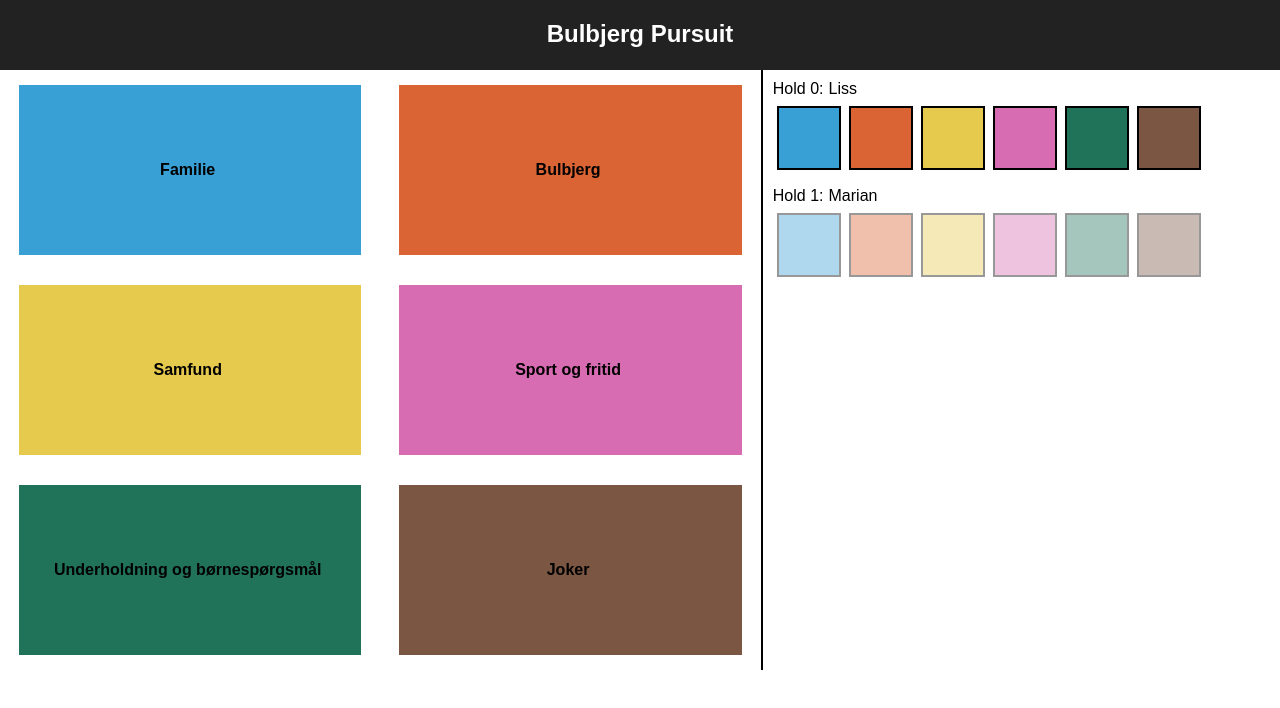
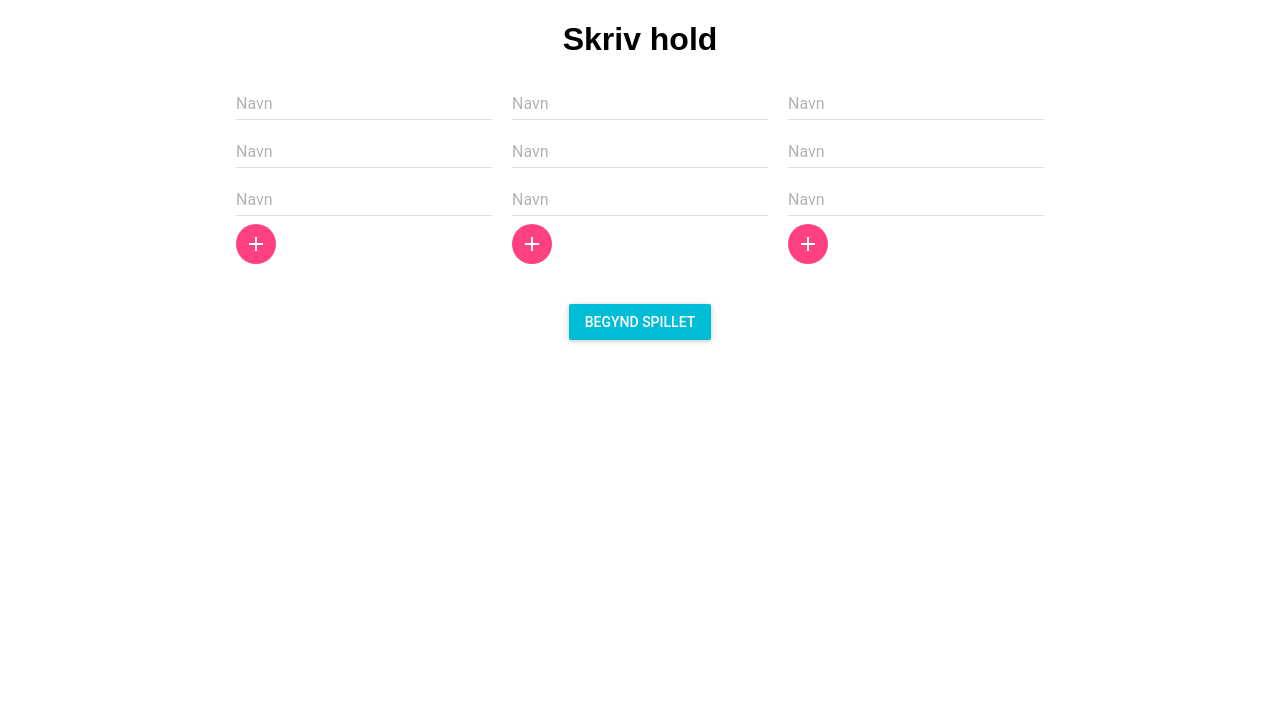
Before and after one commit to PeterThorsen/BulbjergPursuit, a React (Create React App) app: page / in a window 1280 px wide. Shown: the top 708 px of the page. Built offline with nearby package versions, Linux system fonts and the light colour scheme; what react-tap-event-plugin would draw is missing.

Commit message:
Added login view

```diff
--- a/src/App.js
+++ b/src/App.js
@@ -9,17 +9,15 @@ class App extends Component {
     constructor(props) {
         super(props);
 
-        let team1 = ["Liss"];
-        let team2 = ["Marian"];
-        let newTeams = [];
-        newTeams.push(team1);
-        newTeams.push(team2);
+        let newTeams = props.teams;
         let newTeamCheeses = [];
-        newTeamCheeses.push([]);
-        newTeamCheeses.push([]);
+        for(let i = 0; i<newTeams.length; i++) {
+            newTeamCheeses.push([]);
+        }
         for (let i = 0; i < 6; i++) {
-            newTeamCheeses[0][i] = false;
-            newTeamCheeses[1][i] = false;
+            for(let j = 0; j<newTeamCheeses.length; j++) {
+                newTeamCheeses[j][i] = false;
+            }
         }
 
 
@@ -29,6 +27,10 @@ class App extends Component {
             currentTeam: 0,
             openCheeseQuestion: -1,
         };
+
+        /*window.onbeforeunload = function() {
+            return true;
+        };*/
     }
 
     render() {
--- /dev/null
+++ b/src/LoginView.css
@@ -0,0 +1,23 @@
+.login-view {
+}
+
+.login-view-main-content {
+    margin-left: 10%;
+    margin-right: 10%;
+    display: flex;
+    flex-direction:column;
+    align-items: center;
+}
+
+.team-selector {
+    display: flex;
+    flex-direction:row;
+    justify-content:center;
+}
+
+.login-row {
+    display: flex;
+    flex-direction:column;
+    margin-left: 10px;
+    margin-right: 10px;
+}
--- /dev/null
+++ b/src/LoginView.js
@@ -0,0 +1,93 @@
+import React, {Component} from 'react';
+import App from './App';
+import './LoginView.css';
+import TextField from 'material-ui/TextField';
+import FloatingActionButton from 'material-ui/FloatingActionButton';
+import ContentAdd from 'material-ui/svg-icons/content/add';
+import RaisedButton from 'material-ui/RaisedButton';
+
+class Question extends Component {
+
+    constructor(props) {
+        super(props);
+        this.state = {
+            teams: [["", "", ""],["", "", ""],["", "", ""]],
+            showApp: false,
+        };
+    }
+
+    render() {
+        if (this.state.showApp) return <App teams={this.state.teams}/>;
+        return <div className="login-view">
+            <div className="login-view-main-content">
+                <h1>Skriv hold</h1>
+                {this.renderTeamSelector()}
+                <RaisedButton label="Begynd spillet"
+                              primary={true}
+                              style={{marginTop: '40px'}}
+                              onTouchTap={this.showApp.bind(this)}/>
+
+            </div>
+        </div>
+    }
+
+    showApp() {
+        this.setState({
+            showApp: true
+        })
+    }
+
+    renderTeamSelector() {
+        let innerContent = [];
+        for (let i = 0; i < this.state.teams.length; i++) {
+            let team = this.state.teams[i];
+            let teamMembers = [];
+            for (let j = 0; j < team.length; j++) {
+                teamMembers.push(<TextField
+                    key={"member" + i + "," + j}
+                    hintText="Navn"
+                    defaultValue={team[j]}
+                    onChange={(event, text) => this.textChange(text, i, j)}
+                />)
+            }
+            innerContent.push(teamMembers);
+        }
+        let content = [];
+        for(let i = 0; i<innerContent.length; i++) {
+            content.push(<div className="login-row">
+                {innerContent[i]}
+                <FloatingActionButton mini={true}
+                                      style={{boxShadow: 'none'}}
+                                      secondary={true}
+                                      key={"ButtonAdd" + i}
+                                      onTouchTap={this.addRow.bind(this, i)}>
+                    <ContentAdd/>
+                </FloatingActionButton>
+            </div>);
+        }
+
+        return <div className="team-selector">
+            {content}
+        </div>
+    }
+
+    textChange(text, i, j) {
+        let teams = this.state.teams;
+        teams[i][j] = text;
+        this.setState({
+            teams: teams
+        })
+    }
+
+    addRow(i) {
+        let teams = this.state.teams;
+        let newTeam = teams[i];
+        newTeam.push("");
+        teams[i] = newTeam;
+        this.setState({
+            teams: teams
+        })
+    }
+}
+
+export default Question;
--- a/src/index.js
+++ b/src/index.js
@@ -1,6 +1,7 @@
 import React from 'react';
 import ReactDOM from 'react-dom';
 import App from './App';
+import LoginView from './LoginView';
 import './index.css';
 import MuiThemeProvider from 'material-ui/styles/MuiThemeProvider';
 import injectTapEventPlugin from 'react-tap-event-plugin';
@@ -8,7 +9,8 @@ injectTapEventPlugin();
 
 const ThemeApp = () => (
     <MuiThemeProvider>
-        <App />
+        <LoginView />
+        {/*<App />*/}
     </MuiThemeProvider>
 );
 ReactDOM.render(
```
